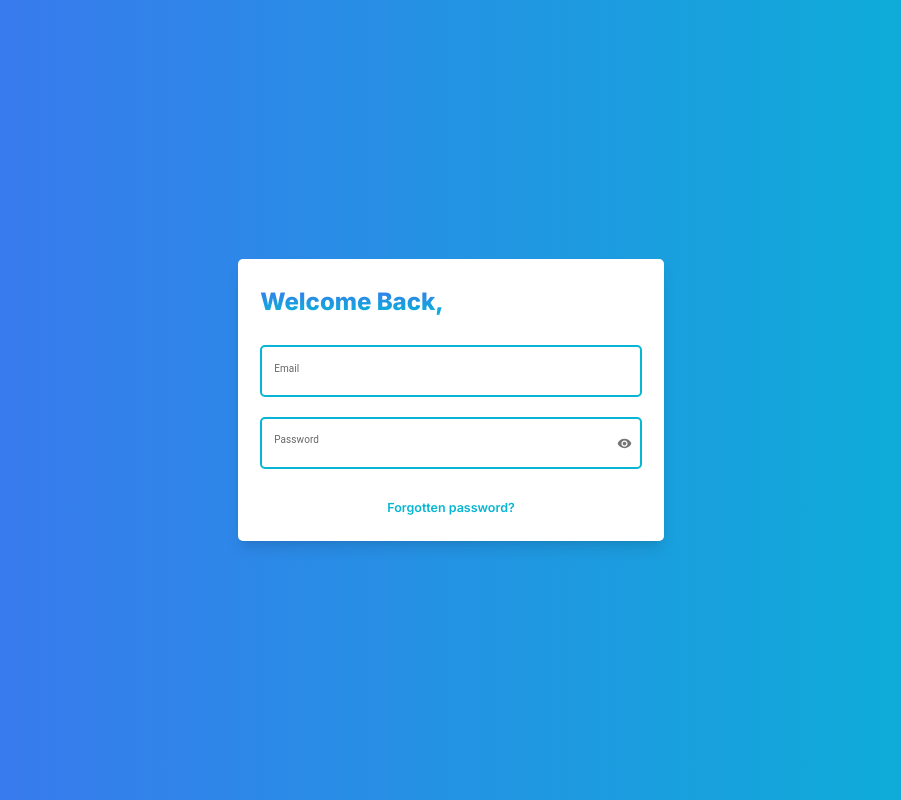
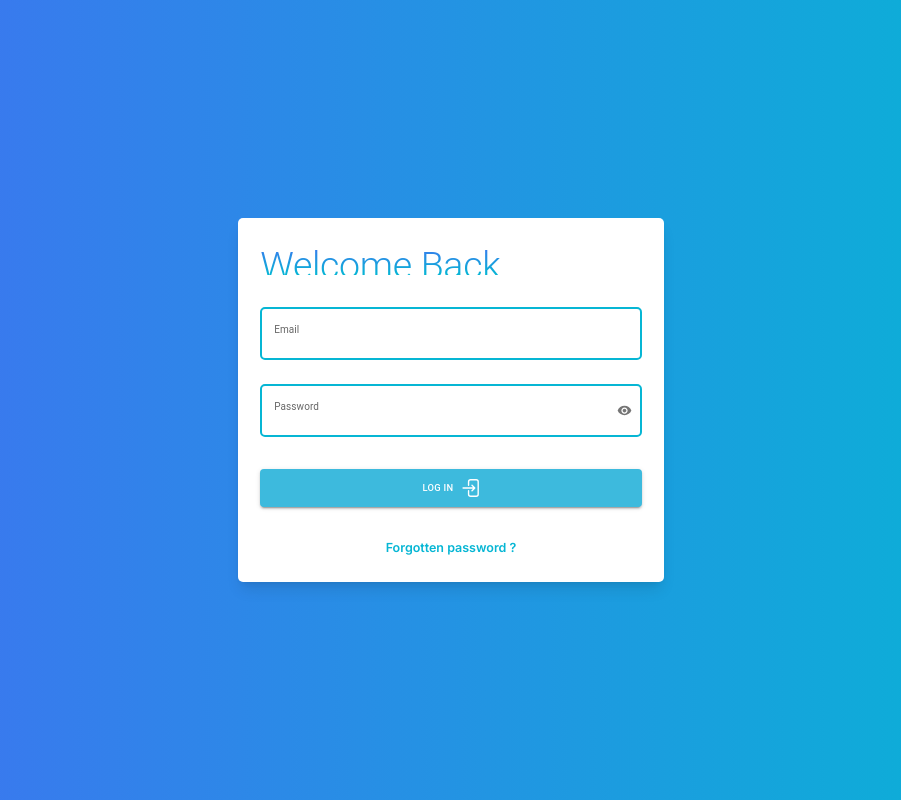
Before and after one commit to AhmedAbdEl-NasserAhmed/ECS-Commerce, a Next.js app: page /admin in a window 1280 px wide. Shown: the whole page, without its empty margins (189-1090 px from the left). Built offline with nearby package versions, Linux system fonts and the light colour scheme.

Commit message:
adding validations

```diff
--- a/package.json
+++ b/package.json
@@ -15,6 +15,7 @@
     "next": "14.2.3",
     "react": "^18",
     "react-dom": "^18",
+    "react-hook-form": "^7.51.5",
     "react-icons": "^5.2.1",
     "sass": "^1.77.2"
   },
--- a/src/components/Forms/LoginForm/LoginForm.tsx
+++ b/src/components/Forms/LoginForm/LoginForm.tsx
@@ -1,83 +1,93 @@
 "use client";
 import styles from "./LoginForm.module.scss";
 import Link from "next/link";
-import Button from "@/ui/Button/Button";
 import { useRouter } from "next/navigation";
 import {
   Box,
-  FormGroup,
+  Button,
   IconButton,
   InputAdornment,
-  TextField,
+  Typography,
 } from "@mui/material";
-import { styled } from "@mui/system";
 import { useState } from "react";
 import { MdVisibility, MdVisibilityOff } from "react-icons/md";
 import CustomizedTextField from "@/ui/TextField/TextField";
+import { HiArrowRightEndOnRectangle } from "react-icons/hi2";
+import { useForm, Controller } from "react-hook-form";
 
-const CustomTextField = styled(TextField)({
-  input: {
-    fontSize: "1.3rem",
-  },
-
-  "& .MuiOutlinedInput-root": {
-    "& fieldset": {
-      borderColor: "rgb(6 182 212)",
-      borderRadius: "5px",
-      borderWidth: "2px",
-    },
-
-    "&:hover fieldset": {
-      borderColor: "rgb(6 182 212)", // Border color on hover
-    },
-
-    "&.Mui-focused fieldset": {
-      borderColor: "rgb(6 182 212)", // Border color when focused
-    },
-  },
-});
+interface Data {
+  loginEmail: string;
+  loginPassword: string;
+}
 
 function LoginForm() {
   const router = useRouter();
+
+  const {
+    handleSubmit,
+    control,
+    formState: { errors },
+  } = useForm<Data>({ mode: "onChange" });
 
   const [showPassword, setShowPassword] = useState<boolean>(false);
 
   const handleClickShowPassword = () => setShowPassword((show) => !show);
 
-  function handleSubmit(event: React.FormEvent<HTMLFormElement>) {
-    event.preventDefault();
-
+  function onSubmit(data: Data) {
     const isAuthenticated = false;
 
-    if (!isAuthenticated) {
+    if (!isAuthenticated && data.loginEmail && data.loginPassword) {
       router.push("/admin/dashboard/product");
     }
   }
 
   return (
-    <form
-      onSubmit={handleSubmit}
+    <Box
+      component="form"
+      onSubmit={handleSubmit(onSubmit)}
       className="relative bg-white px-6 py-8 sm:px-9 sm:py-10 w-3/4 md:w-[60%] lg:w-1/2 xl:w-1/3 2xl:w-1/3 rounded-lg shadow-lg "
     >
-      <Box component="div" display="flex" flexDirection="column" gap="3rem">
-        <h2
+      <Box component="div" display="flex" flexDirection="column" gap={4}>
+        <Typography
+          variant="h2"
+          component="h2"
           className={`${styles["form-header"]} text-[2rem] sm:text-[2.2rem] md:text-[2.4rem] h-[4vh]  font-extrabold `}
         >
           Welcome Back,
-        </h2>
-        <div className="flex flex-col gap-8  ">
+        </Typography>
+        <Box component="div" display="flex" flexDirection="column" gap={3}>
+          <Controller
+            name="loginEmail"
+            control={control}
+            defaultValue=""
+            rules={{ required: "Please Enter An Email Address" }}
+            render={({ field }) => (
               <CustomizedTextField
-            variant="outlined"
-            name="email"
+                field={field}
+                error={!!errors.loginEmail}
+                helperText={errors.loginEmail ? errors.loginEmail.message : ""}
                 type="text"
                 width="100%"
                 label="Email"
+                variant="outlined"
                 size="medium"
               />
+            )}
+          />
+          <Controller
+            name="loginPassword"
+            control={control}
+            defaultValue=""
+            rules={{ required: "Please Enter A valid Password" }}
+            render={({ field }) => (
               <CustomizedTextField
+                error={!!errors.loginPassword}
+                helperText={
+                  errors.loginPassword ? errors.loginPassword.message : ""
+                }
+                field={field}
                 width="100%"
                 type={showPassword ? "text" : "password"}
-            name="password"
                 label="Password"
                 variant="outlined"
                 size="medium"
@@ -95,26 +105,33 @@ function LoginForm() {
                   ),
                 }}
               />
-        </div>
-        {/* <div className="flex flex-col gap-8 sm:gap-10 items-center">
+            )}
+          />
+        </Box>
         <Button
-            width="100%"
-            icon={<HiArrowRightEndOnRectangle />}
-            variation="rgb(6 182 212)"
+          sx={{
+            backgroundColor: "#3dbadd",
+            "&:hover": {
+              backgroundColor: "#28abcf",
+            },
+          }}
+          type="submit"
+          variant="contained"
+          size="large"
+          endIcon={<HiArrowRightEndOnRectangle />}
         >
-            Login
+          Log In
         </Button>
-        </div> */}
-        <div className="text-center">
+        <Box component="div" className="text-center">
           <Link
             className="text-cyan-500 font-semibold sm:text-md md:text-xl "
             href=""
           >
-            Forgotten password?
+            Forgotten password ?
           </Link>
-        </div>
         </Box>
-    </form>
+      </Box>
+    </Box>
   );
 }
 
--- a/src/ui/TextField/TextField.tsx
+++ b/src/ui/TextField/TextField.tsx
@@ -1,37 +1,47 @@
 import { TextField } from "@mui/material";
 
 interface CustomizedTextFieldProps {
-  name: string;
   type: string;
   width: string;
   label: string;
   variant: "filled" | "outlined" | "standard";
   size: "small" | "medium";
+  field: object;
   inputProps?: object;
   borderColor?: string;
+  error?: boolean;
+  helperText?: string;
 }
 
 function CustomizedTextField({
   borderColor = "rgb(6 182 212)",
-  name,
   type,
   width,
   label,
   variant,
   size,
   inputProps,
+  error,
+  helperText,
+  field,
 }: CustomizedTextFieldProps) {
   return (
     <TextField
-      name={name}
+      {...field}
+      error={error}
+      helperText={helperText}
       type={type}
       label={label}
       variant={variant}
       size={size}
       InputProps={inputProps}
+      FormHelperTextProps={{ style: { fontSize: "1.2rem" } }}
       sx={{
+        helperText: {
+          fontSize: "4rem",
+        },
         input: {
-          fontSize: "1.3rem",
+          fontSize: "1.4rem",
         },
 
         "& .MuiOutlinedInput-root": {
```
Also changed, not shown: 1 other file (tests, documents, lock files or other folders). Lines whose indentation alone changed are shown as unchanged.
